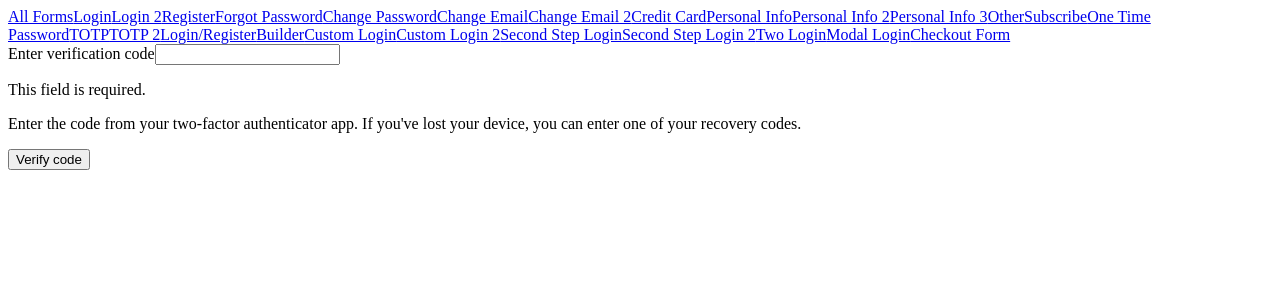
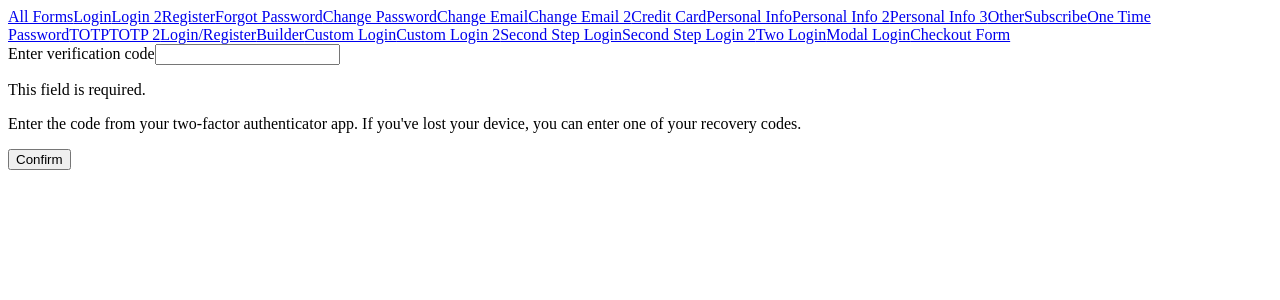
Before and after one commit to NordPass/autofill-samples, a React (Vite) app: page /#/totpOneField in a window 1280 px wide. Shown: the top 300 px of the page. Built offline with nearby package versions, Linux system fonts and the light colour scheme.

Commit message:
fix: totp with one field form

```diff
--- a/src/Forms/TOTPOneField.tsx
+++ b/src/Forms/TOTPOneField.tsx
@@ -12,7 +12,7 @@ export const TOTPOneField = () => (
       <input value="0" autoComplete="off" type="hidden" name="user[remember_me]" id="user_remember_me" />
     </div>
     <button data-testid="verify-code-button" type="submit" className="btn btn-outline mt-3 w-[7%]">
-      <span className="gl-button-text"> Verify code </span>
+      <span className="gl-button-text"> Confirm </span>
     </button>
   </form>
 );
```
